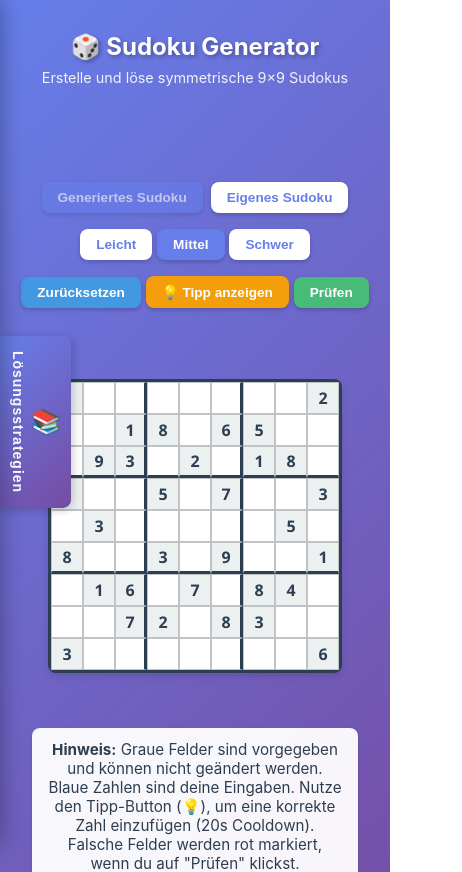
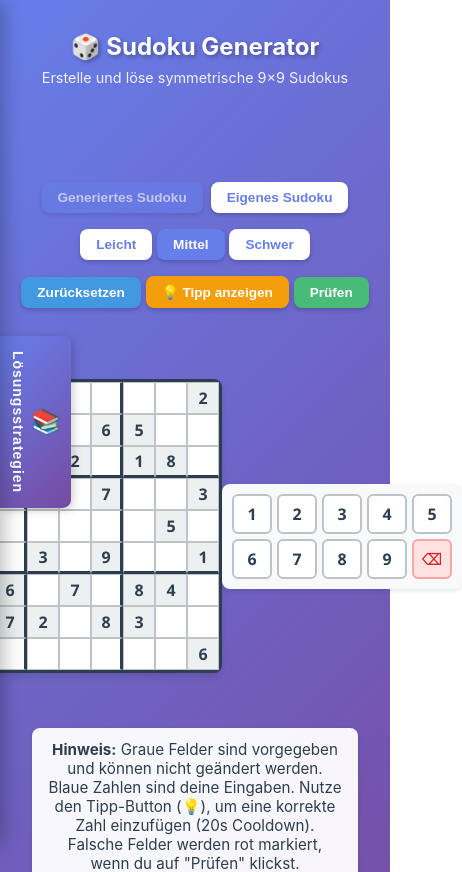
Before and after one commit to Noerdlich/sudoku-generator, a React (Create React App) app: page / in a window 390 px wide. Shown: the top 872 px of the page, 462 px wide, since content can reach past the window. Built offline with nearby package versions, Linux system fonts and the light colour scheme.

Commit message:
Feature: Implement NumberKeyboard component and integrate with SudokuBoard for enhanced user interaction

```diff
--- a/src/App.tsx
+++ b/src/App.tsx
@@ -1,6 +1,7 @@
 import React, { useState, useCallback, useEffect } from 'react';
 import './App.css';
 import SudokuBoard from './components/SudokuBoard';
+import NumberKeyboard from './components/NumberKeyboard';
 import MessageBox, { MessageType } from './components/MessageBox';
 import StrategyGuide from './components/StrategyGuide';
 import { generateSudoku, SudokuGrid, solveSudoku, isValidMove } from './utils/sudokuGenerator';
@@ -48,6 +49,7 @@ function App() {
   const [showErrors, setShowErrors] = useState(false);
   const [customMode, setCustomMode] = useState(false);
   const [message, setMessage] = useState<{ text: string; type: MessageType } | null>(null);
+  const [selectedCell, setSelectedCell] = useState<{ row: number; col: number } | null>(null);
 
   // Auto-hide message after 6 seconds
   useEffect(() => {
@@ -297,6 +299,49 @@ function App() {
     setHintCooldown(20);
   }, [puzzle, userGrid, solution]);
 
+  const handleCellSelect = useCallback((row: number, col: number) => {
+    setSelectedCell({ row, col });
+  }, []);
+
+  const handleNumberClick = useCallback((num: number) => {
+    if (!selectedCell) return;
+
+    const { row, col } = selectedCell;
+
+    // Im normalen Modus: Prüfe ob Zelle vorgegeben ist
+    if (!customMode && puzzle[row][col] !== 0) {
+      return; // Vorgefertigte Zellen können nicht geändert werden
+    }
+
+    // Im Custom-Modus vor dem Lösen: Alle Zellen editierbar
+    // Im Custom-Modus nach dem Lösen: Nur nicht-vorgefertigte Zellen editierbar
+    const hasNonEmptySolution = solution.some(r => r.some(c => c !== 0));
+    if (customMode && hasNonEmptySolution && puzzle[row][col] !== 0) {
+      return; // Nach dem Lösen: Vorgefertigte Zellen nicht änderbar
+    }
+
+    handleCellChange(row, col, num);
+  }, [selectedCell, customMode, puzzle, solution, handleCellChange]);
+
+  const handleDelete = useCallback(() => {
+    if (!selectedCell) return;
+
+    const { row, col } = selectedCell;
+
+    // Im normalen Modus: Prüfe ob Zelle vorgegeben ist
+    if (!customMode && puzzle[row][col] !== 0) {
+      return; // Vorgefertigte Zellen können nicht gelöscht werden
+    }
+
+    // Im Custom-Modus nach dem Lösen: Prüfe ob Zelle vorgegeben ist
+    const hasNonEmptySolution = solution.some(r => r.some(c => c !== 0));
+    if (customMode && hasNonEmptySolution && puzzle[row][col] !== 0) {
+      return; // Nach dem Lösen: Vorgefertigte Zellen nicht löschbar
+    }
+
+    handleCellChange(row, col, 0);
+  }, [selectedCell, customMode, puzzle, solution, handleCellChange]);
+
   const checkSolution = useCallback(() => {
     // Im Custom-Modus: Wenn noch keine Lösung vorhanden ist, prüfe nur Validität
     if (customMode && isSolutionEmpty(solution)) {
@@ -491,6 +536,7 @@ function App() {
               <p>Generiere neues Sudoku...</p>
             </div>
           ) : (
+            <>
               <SudokuBoard
                 puzzle={customMode ? customPuzzle : puzzle}
                 solution={solution}
@@ -499,7 +545,15 @@ function App() {
                 showSolution={showSolution}
                 showErrors={showErrors}
                 customMode={customMode}
+                selectedCell={selectedCell}
+                onCellSelect={handleCellSelect}
               />
+              <NumberKeyboard
+                onNumberClick={handleNumberClick}
+                onDelete={handleDelete}
+                disabled={isGenerating}
+              />
+            </>
           )}
         </div>
 
--- /dev/null
+++ b/src/components/NumberKeyboard.css
@@ -0,0 +1,104 @@
+.number-keyboard {
+  display: flex;
+  flex-direction: column;
+  gap: 8px;
+  margin-top: 20px;
+  padding: 16px;
+  background-color: #f8f9fa;
+  border-radius: 8px;
+  box-shadow: 0 2px 4px rgba(0, 0, 0, 0.1);
+}
+
+.keyboard-row {
+  display: flex;
+  gap: 8px;
+  justify-content: center;
+}
+
+.keyboard-btn {
+  min-width: 48px;
+  min-height: 48px;
+  font-size: 20px;
+  font-weight: 600;
+  color: #2c3e50;
+  background-color: #fff;
+  border: 2px solid #bdc3c7;
+  border-radius: 6px;
+  cursor: pointer;
+  transition: all 0.15s ease;
+  font-family: 'Segoe UI', Tahoma, Geneva, Verdana, sans-serif;
+  display: flex;
+  align-items: center;
+  justify-content: center;
+  user-select: none;
+  -webkit-tap-highlight-color: transparent;
+}
+
+.keyboard-btn:hover:not(:disabled) {
+  background-color: #e8f4f8;
+  border-color: #3498db;
+  transform: translateY(-1px);
+  box-shadow: 0 2px 4px rgba(52, 152, 219, 0.2);
+}
+
+.keyboard-btn:active:not(:disabled) {
+  transform: translateY(0);
+  background-color: #d4e9f4;
+  box-shadow: 0 1px 2px rgba(52, 152, 219, 0.3);
+}
+
+.keyboard-btn:disabled {
+  opacity: 0.4;
+  cursor: not-allowed;
+  background-color: #ecf0f1;
+}
+
+.keyboard-delete {
+  background-color: #fee2e2;
+  border-color: #fca5a5;
+  color: #dc2626;
+}
+
+.keyboard-delete:hover:not(:disabled) {
+  background-color: #fecaca;
+  border-color: #f87171;
+}
+
+.keyboard-delete:active:not(:disabled) {
+  background-color: #fca5a5;
+}
+
+/* Touch-optimierte Größen für Mobilgeräte */
+@media (max-width: 768px) {
+  .keyboard-btn {
+    min-width: 44px;
+    min-height: 44px;
+    font-size: 18px;
+  }
+
+  .number-keyboard {
+    padding: 12px;
+    gap: 6px;
+  }
+
+  .keyboard-row {
+    gap: 6px;
+  }
+}
+
+@media (max-width: 480px) {
+  .keyboard-btn {
+    min-width: 40px;
+    min-height: 40px;
+    font-size: 16px;
+  }
+
+  .number-keyboard {
+    padding: 10px;
+    gap: 5px;
+  }
+
+  .keyboard-row {
+    gap: 5px;
+  }
+}
--- /dev/null
+++ b/src/components/NumberKeyboard.tsx
@@ -0,0 +1,55 @@
+import React from 'react';
+import './NumberKeyboard.css';
+
+interface NumberKeyboardProps {
+  onNumberClick: (num: number) => void;
+  onDelete: () => void;
+  disabled: boolean;
+}
+
+const NumberKeyboard: React.FC<NumberKeyboardProps> = ({
+  onNumberClick,
+  onDelete,
+  disabled
+}) => {
+  return (
+    <div className="number-keyboard">
+      <div className="keyboard-row">
+        {[1, 2, 3, 4, 5].map(num => (
+          <button
+            key={num}
+            className="keyboard-btn"
+            onClick={() => onNumberClick(num)}
+            disabled={disabled}
+            aria-label={`Number ${num}`}
+          >
+            {num}
+          </button>
+        ))}
+      </div>
+      <div className="keyboard-row">
+        {[6, 7, 8, 9].map(num => (
+          <button
+            key={num}
+            className="keyboard-btn"
+            onClick={() => onNumberClick(num)}
+            disabled={disabled}
+            aria-label={`Number ${num}`}
+          >
+            {num}
+          </button>
+        ))}
+        <button
+          className="keyboard-btn keyboard-delete"
+          onClick={onDelete}
+          disabled={disabled}
+          aria-label="Delete"
+        >
+          ⌫
+        </button>
+      </div>
+    </div>
+  );
+};
+
+export default NumberKeyboard;
--- a/src/components/SudokuBoard.css
+++ b/src/components/SudokuBoard.css
@@ -21,6 +21,13 @@
   outline: none;
   transition: all 0.2s ease;
   font-family: 'Segoe UI', Tahoma, Geneva, Verdana, sans-serif;
+}
+
+.cell.selected {
+  background-color: #dbeafe;
+  border-color: #2563eb;
+  box-shadow: 0 0 0 3px rgba(37, 99, 235, 0.4);
+  z-index: 10;
 }
 
 .cell:focus {
--- a/src/components/SudokuBoard.tsx
+++ b/src/components/SudokuBoard.tsx
@@ -11,6 +11,8 @@ interface SudokuBoardProps {
   showSolution: boolean;
   showErrors: boolean;
   customMode?: boolean;
+  selectedCell: { row: number; col: number } | null;
+  onCellSelect: (row: number, col: number) => void;
 }
 
 const SudokuBoard: React.FC<SudokuBoardProps> = ({
@@ -20,7 +22,9 @@ const SudokuBoard: React.FC<SudokuBoardProps> = ({
   onCellChange,
   showSolution,
   showErrors,
-  customMode = false
+  customMode = false,
+  selectedCell,
+  onCellSelect
 }) => {
   const handleInputChange = (row: number, col: number, value: string) => {
     const num = value === '' ? 0 : parseInt(value, 10);
@@ -52,6 +56,11 @@ const SudokuBoard: React.FC<SudokuBoardProps> = ({
 
   const getCellClassName = (row: number, col: number): string => {
     const classes = ['cell'];
+
+    // Hervorhebung für ausgewählte Zelle
+    if (selectedCell && selectedCell.row === row && selectedCell.col === col) {
+      classes.push('selected');
+    }
 
     // Hervorhebung der 3x3 Blöcke
     if (col % 3 === 2 && col !== 8) classes.push('right-border');
@@ -103,6 +112,8 @@ const SudokuBoard: React.FC<SudokuBoardProps> = ({
               className={getCellClassName(row, col)}
               value={displayValue(row, col)}
               onChange={(e) => handleInputChange(row, col, e.target.value)}
+              onClick={() => onCellSelect(row, col)}
+              onFocus={() => onCellSelect(row, col)}
               disabled={(!customMode && puzzle[row][col] !== 0) || showSolution}
               maxLength={1}
               inputMode="numeric"
```
Also changed, not shown: 2 other files (tests, documents, lock files or other folders). Lines whose indentation alone changed are shown as unchanged.
